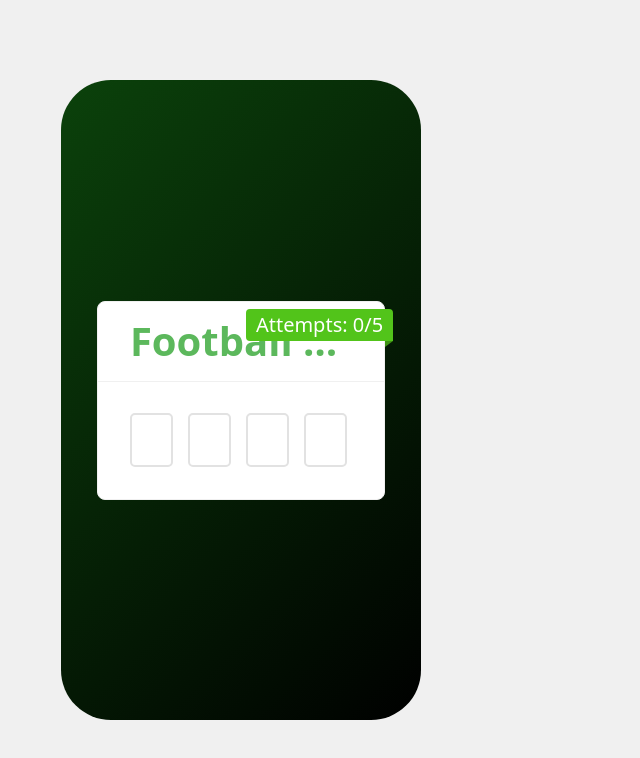
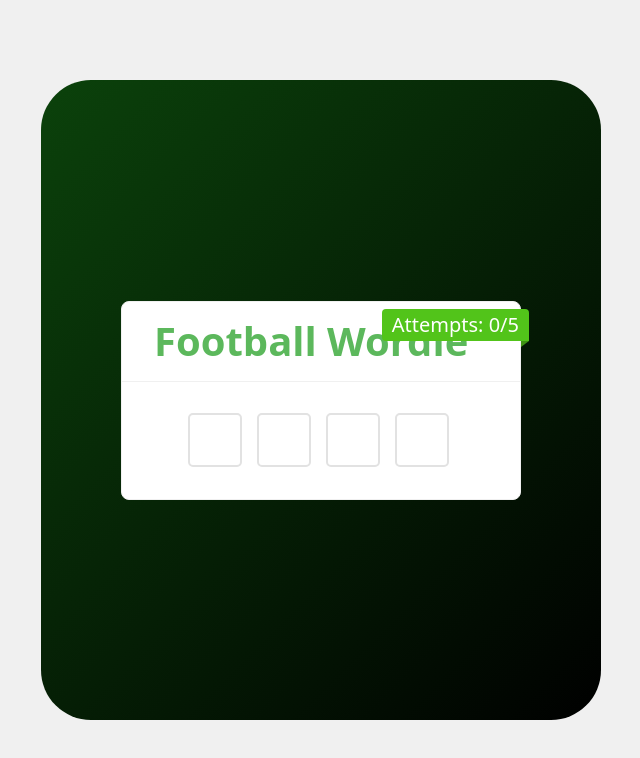
Before and after one commit to mprabs/Footuiqz, a React (Vite) app: page / in a window 1280 px wide. Shown: the top 758 px of the page, without its empty margins (399-1039 px from the left). Built offline with nearby package versions, Linux system fonts and the light colour scheme; a web font is replaced by a local one.

Commit message:
minor design fix

```diff
--- a/src/WordDisplay.css
+++ b/src/WordDisplay.css
@@ -77,6 +77,7 @@ input:active {
   width: 100%;
   border-radius: 50px;
   font-family: "Poor Story", system-ui;
+  padding: 0 20%;
 }
 
 .ant-card-head-title {
@@ -92,7 +93,8 @@ input:active {
 }
 
 .ant-ribbon-wrapper {
-  width: 80%;
+  width: 100%;
+  min-width: 400px;
 }
 
 .ant-card-body {
```
